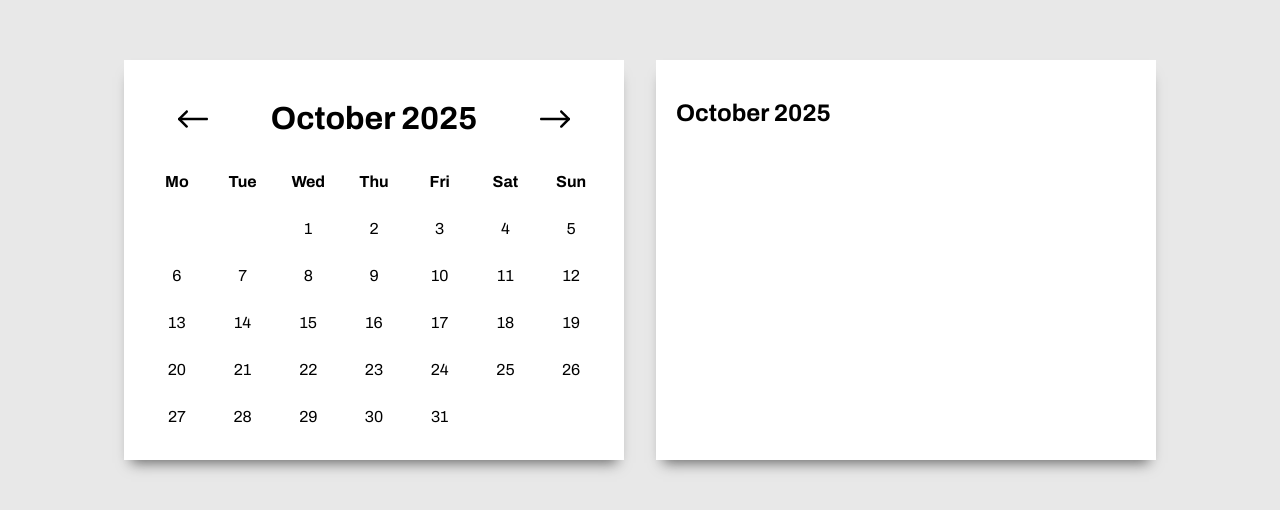
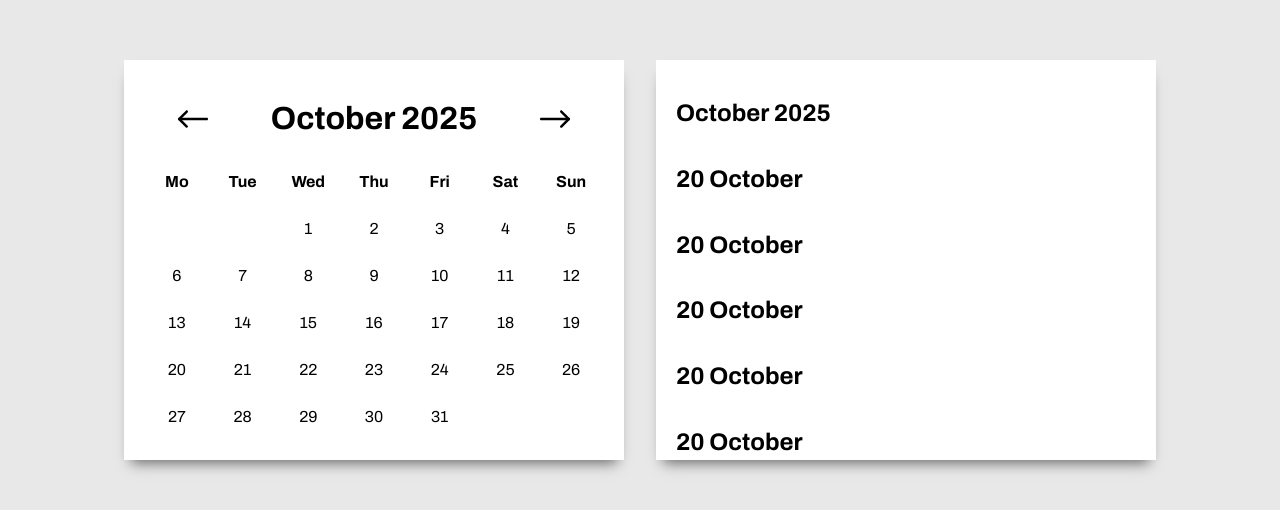
Before and after one commit to Eliswer/Sportradar_calendar_react_app, a React (Create React App) app: page / in a window 1280 px wide. Shown: the part 140-650 px from the top of the page. Built offline with nearby package versions, Linux system fonts and the light colour scheme.

Commit message:
Events board logic
Implemented basic logic for showing events

```diff
--- a/src/App.js
+++ b/src/App.js
@@ -18,6 +18,8 @@ const monthsArray = [
     "December",
 ];
 
+const daysArray = ["Mo", "Tue", "Wed", "Thu", "Fri", "Sat", "Sun"];
+
 function App() {
     const [events, setEvents] = useState([]);
 
@@ -28,8 +30,7 @@ function App() {
                 return response.json();
             })
             .then((data) => {
-                console.log(data);
-                setEvents(data);
+                setEvents(data.data);
             });
     }, []);
 
@@ -49,11 +50,32 @@ function App() {
                     newDate={newDate}
                     setNewDate={setNewDate}
                     monthsArray={monthsArray}
+                    daysArray={daysArray}
                 />
                 <EventsBoard>
                     <h2>
                         {monthsArray[newDate.month]} {newDate.year}
                     </h2>
+                    {events.map((event) => {
+                        const date = event.dateVenue;
+                        const venueMonth = new Date(date).getMonth();
+                        const venueDay = new Date(date).getMonth();
+
+                        console.log(event);
+
+                        return (
+                            <div>
+                                <div className="date-title">
+                                    <h2>20 {monthsArray[newDate.month]}</h2>
+                                </div>
+                                <div>
+                                    {newDate.month === venueMonth
+                                        ? event.dateVenue
+                                        : null}
+                                </div>
+                            </div>
+                        );
+                    })}
                 </EventsBoard>
             </AppWrapper>
         </>
--- a/src/components/CalendarBoard.jsx
+++ b/src/components/CalendarBoard.jsx
@@ -1,8 +1,6 @@
 import { Calendar } from "../styles/main.js";
 
-const daysArray = ["Mo", "Tue", "Wed", "Thu", "Fri", "Sat", "Sun"];
-
-function CalendarBoard({ newDate, setNewDate, monthsArray }) {
+function CalendarBoard({ newDate, setNewDate, monthsArray, daysArray }) {
     function changeMonth(offset) {
         setNewDate((prev) => {
             if (prev.month === 11 && offset === 1) {
```
